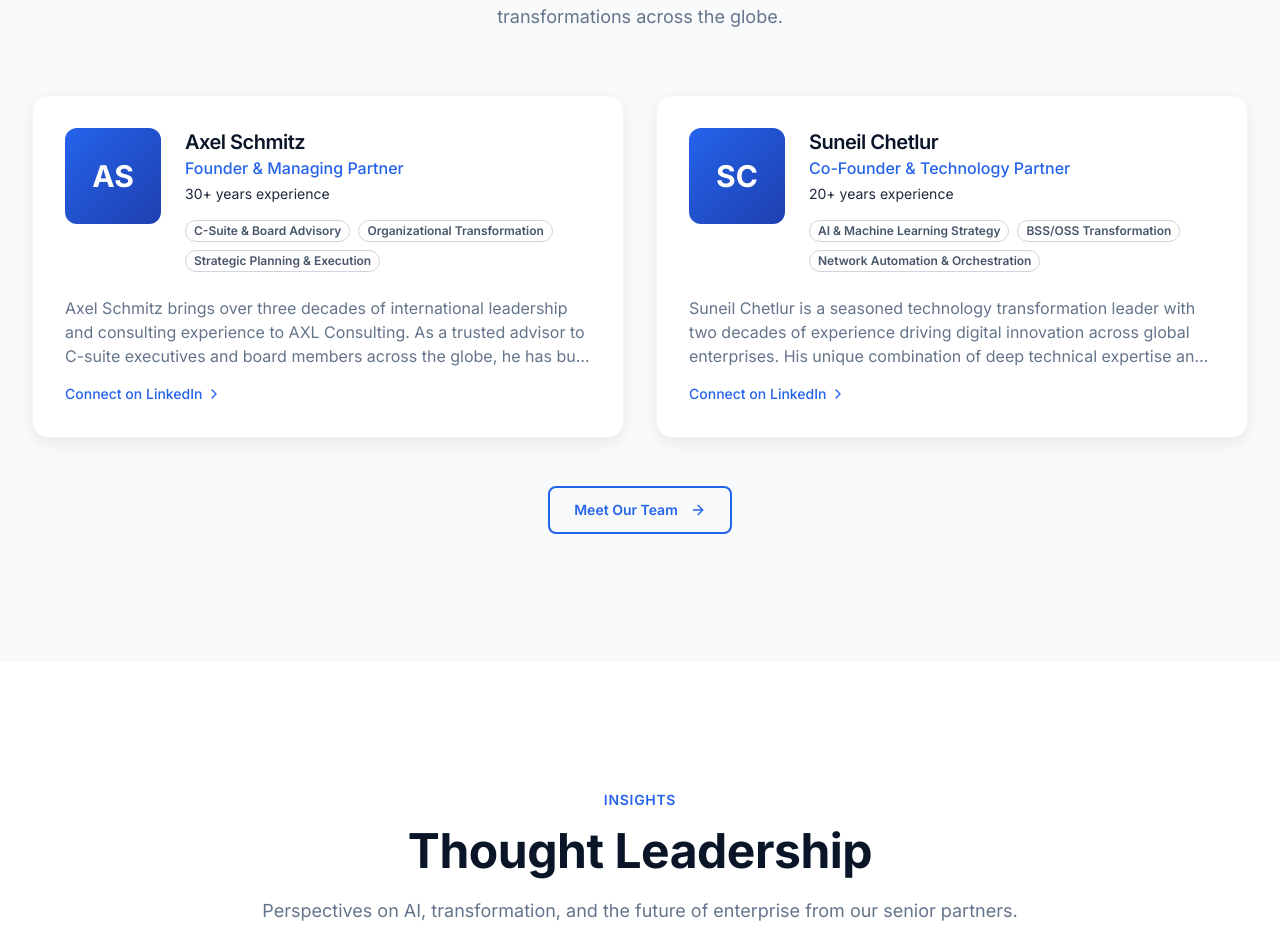
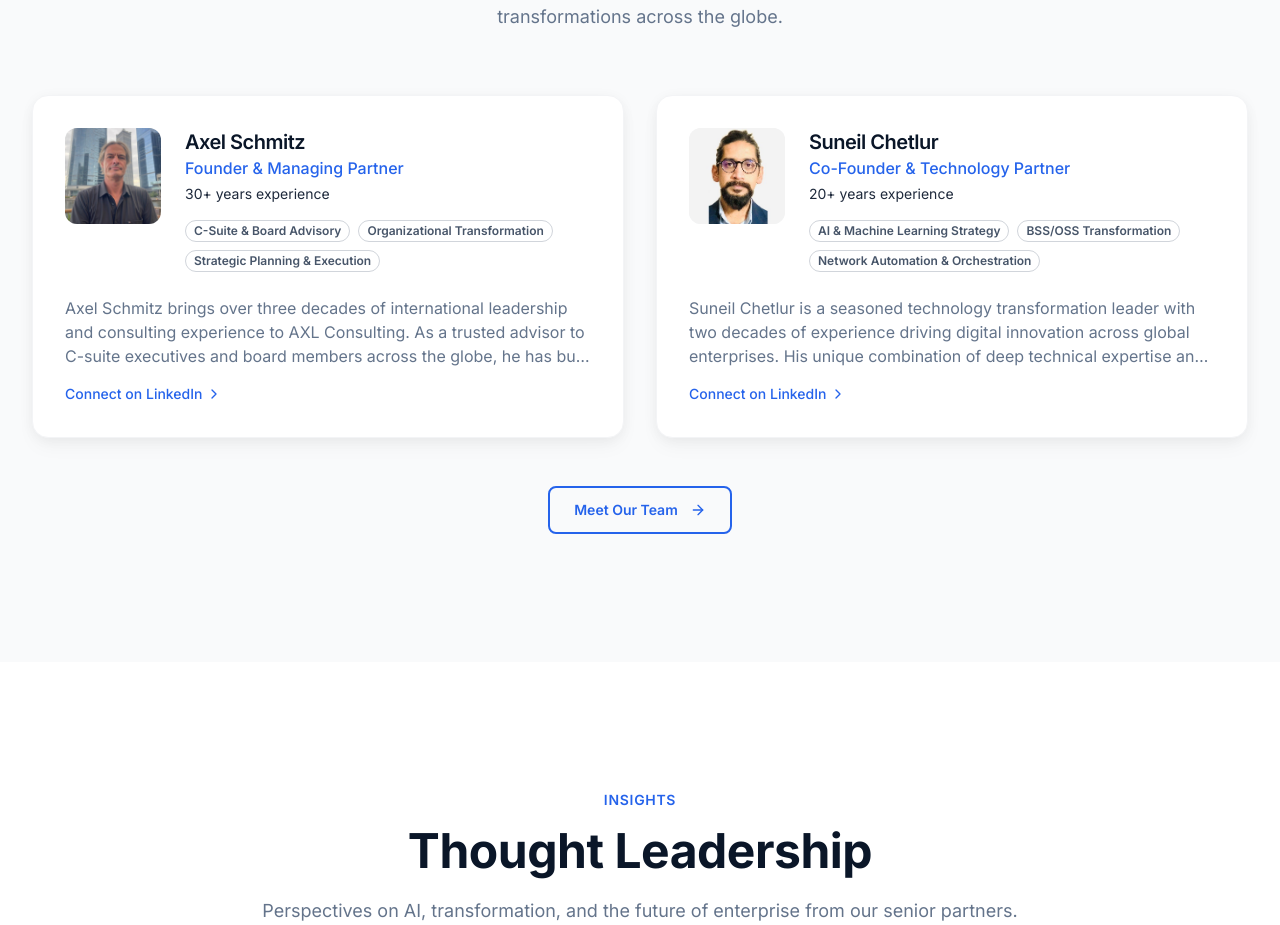
Before and after one commit to chetlursuneil-prog/AXLConsulting, a Next.js app: page / in a window 1280 px wide. Shown: the part 5986-6911 px from the top of the page. Built offline with nearby package versions, Linux system fonts and the light colour scheme.

Commit message:
feat(runtime): render founder images on public pages; fix team.json image filename

```diff
--- a/data/team.json
+++ b/data/team.json
@@ -33,7 +33,7 @@
         "Latin America"
       ],
       "linkedin": "https://www.linkedin.com/in/axelschmitz/",
-      "image": "/images/team/axel-schmitz.jpg"
+      "image": "/images/team/Axelimg.jpg"
     },
     {
       "id": "suneil-chetlur",
@@ -66,13 +66,29 @@
         "Americas"
       ],
       "linkedin": "https://www.linkedin.com/in/suneilchetlur/",
-      "image": "/images/team/suneil-chetlur.jpg"
+      "image": "/images/team/Suneilimg.jpg"
     }
   ],
   "teamStats": [
-    { "label": "Combined Experience", "value": "50+", "suffix": "Years" },
-    { "label": "Countries Operated In", "value": "40+", "suffix": "" },
-    { "label": "Enterprise Transformations", "value": "200+", "suffix": "" },
-    { "label": "Client Retention Rate", "value": "95", "suffix": "%" }
+    {
+      "label": "Combined Experience",
+      "value": "50+",
+      "suffix": "Years"
+    },
+    {
+      "label": "Countries Operated In",
+      "value": "40+",
+      "suffix": ""
+    },
+    {
+      "label": "Enterprise Transformations",
+      "value": "200+",
+      "suffix": ""
+    },
+    {
+      "label": "Client Retention Rate",
+      "value": "95",
+      "suffix": "%"
+    }
   ]
 }
--- a/src/app/about/page.tsx
+++ b/src/app/about/page.tsx
@@ -144,8 +144,15 @@ export default function AboutPage() {
                     <div className="absolute top-0 right-0 w-64 h-64 bg-primary-600/10 rounded-full blur-3xl"></div>
                     <div className="relative z-10">
                       <div className="flex items-center space-x-6 mb-8">
-                        <div className="w-24 h-24 bg-gradient-to-br from-primary-500 to-primary-700 rounded-xl flex items-center justify-center text-3xl font-bold">
-                          {founder.name.split(' ').map(n => n[0]).join('')}
+                        <div className="w-24 h-24 rounded-xl overflow-hidden bg-gray-100 flex items-center justify-center">
+                          {founder.image ? (
+                            // eslint-disable-next-line @next/next/no-img-element
+                            <img src={founder.image} alt={founder.name} className="object-cover w-full h-full" />
+                          ) : (
+                            <div className="w-full h-full bg-gradient-to-br from-primary-500 to-primary-700 flex items-center justify-center text-3xl font-bold text-white">
+                              {founder.name.split(' ').map(n => n[0]).join('')}
+                            </div>
+                          )}
                         </div>
                         <div>
                           <h3 className="text-2xl font-bold">{founder.name}</h3>
--- a/src/app/page.tsx
+++ b/src/app/page.tsx
@@ -381,8 +381,15 @@ export default function HomePage() {
                 className="bg-white rounded-2xl p-8 shadow-soft border border-gray-100"
               >
                 <div className="flex items-start space-x-6">
-                  <div className="w-24 h-24 bg-gradient-to-br from-primary-600 to-primary-800 rounded-xl flex items-center justify-center text-white text-3xl font-bold flex-shrink-0">
-                    {founder.name.split(' ').map(n => n[0]).join('')}
+                  <div className="w-24 h-24 rounded-xl overflow-hidden bg-gray-100 flex items-center justify-center flex-shrink-0">
+                    {founder.image ? (
+                      // eslint-disable-next-line @next/next/no-img-element
+                      <img src={founder.image} alt={founder.name} className="object-cover w-full h-full" />
+                    ) : (
+                      <div className="w-full h-full bg-gradient-to-br from-primary-600 to-primary-800 flex items-center justify-center text-white text-3xl font-bold">
+                        {founder.name.split(' ').map(n => n[0]).join('')}
+                      </div>
+                    )}
                   </div>
                   <div className="flex-1">
                     <h3 className="text-xl font-semibold text-navy-900">{founder.name}</h3>
```
